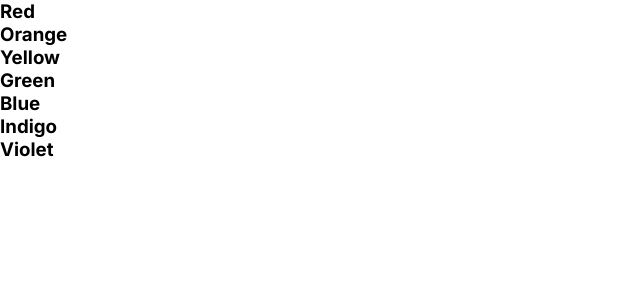
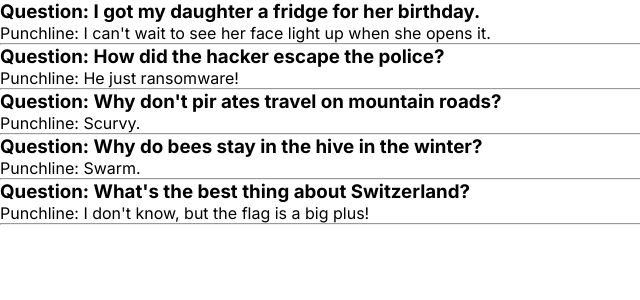
Before and after one commit to will-s-205/scrimba-study, a React (Create React App) app: page / in a window 1280 px wide. Shown: the top 300 px of the page, without its empty margins (0-640 px from the left). Built offline with nearby package versions, Linux system fonts and the light colour scheme; the HTML template or start-up script is replaced by a standard one.

Commit message:
joke data added

```diff
--- a/src/App.js
+++ b/src/App.js
@@ -1,7 +1,7 @@
 import './App.css';
-import Navbar from './components/Header'
-import Footer from './components/Footer'
-import MainContent from './components/MainContent'
+// import Navbar from './components/Header'
+// import Footer from './components/Footer'
+// import MainContent from './components/MainContent'
 
 // export default function App() {
 //   return (
@@ -13,21 +13,36 @@ import MainContent from './components/MainContent'
 //   );
 // }
 
+// export default function App() {
+//   // const colors = ["Red", "Orange", "Yellow", "Green", "Blue", "Indigo", "Violet"]
+//   // OR
+//   const colors = [
+//           <h3>Red</h3>,
+//           <h3>Orange</h3>,
+//           <h3>Yellow</h3>,
+//           <h3>Green</h3>,
+//           <h3>Blue</h3>,
+//           <h3>Indigo</h3>,
+//           <h3>Violet</h3>
+//       ]
+//   return (
+//       <div>
+//           {colors}
+//       </div>
+//   )
+// }
+
+import Joke from "./Joke"
+import JokesData from "./JokesData"
+
 export default function App() {
-  // const colors = ["Red", "Orange", "Yellow", "Green", "Blue", "Indigo", "Violet"]
-  // OR
-  const colors = [
-          <h3>Red</h3>,
-          <h3>Orange</h3>,
-          <h3>Yellow</h3>,
-          <h3>Green</h3>,
-          <h3>Blue</h3>,
-          <h3>Indigo</h3>,
-          <h3>Violet</h3>
-      ]
+  // console.log(jokesData);
+  const JokeEls = JokesData.map(jokes => {
+    return <Joke question={jokes.question} punchline={jokes.punchline}/>
+  })
   return (
-      <div>
-          {colors}
-      </div>
+    <div>
+      {JokeEls}
+    </div>
   )
 }
--- /dev/null
+++ b/src/Joke.js
@@ -0,0 +1,11 @@
+import React from "react"
+
+export default function Joke(props) {
+    return (
+        <div>
+            {props.question && <h3>Question: {props.question}</h3>}
+            <p>Punchline: {props.punchline}</p>
+            <hr />
+        </div>
+    )
+}
--- /dev/null
+++ b/src/JokesData.js
@@ -0,0 +1,22 @@
+export default [
+    {
+        question: "I got my daughter a fridge for her birthday.",
+        punchline: "I can't wait to see her face light up when she opens it."
+    },
+    {
+        question: "How did the hacker escape the police?",
+        punchline: "He just ransomware!"
+    },
+    {
+        question: "Why don't pir ates travel on mountain roads?",
+        punchline: "Scurvy."
+    },
+    {
+        question: "Why do bees stay in the hive in the winter?",
+        punchline: "Swarm."
+    },
+    {
+        question: "What's the best thing about Switzerland?",
+        punchline: "I don't know, but the flag is a big plus!"
+    }
+]
```
